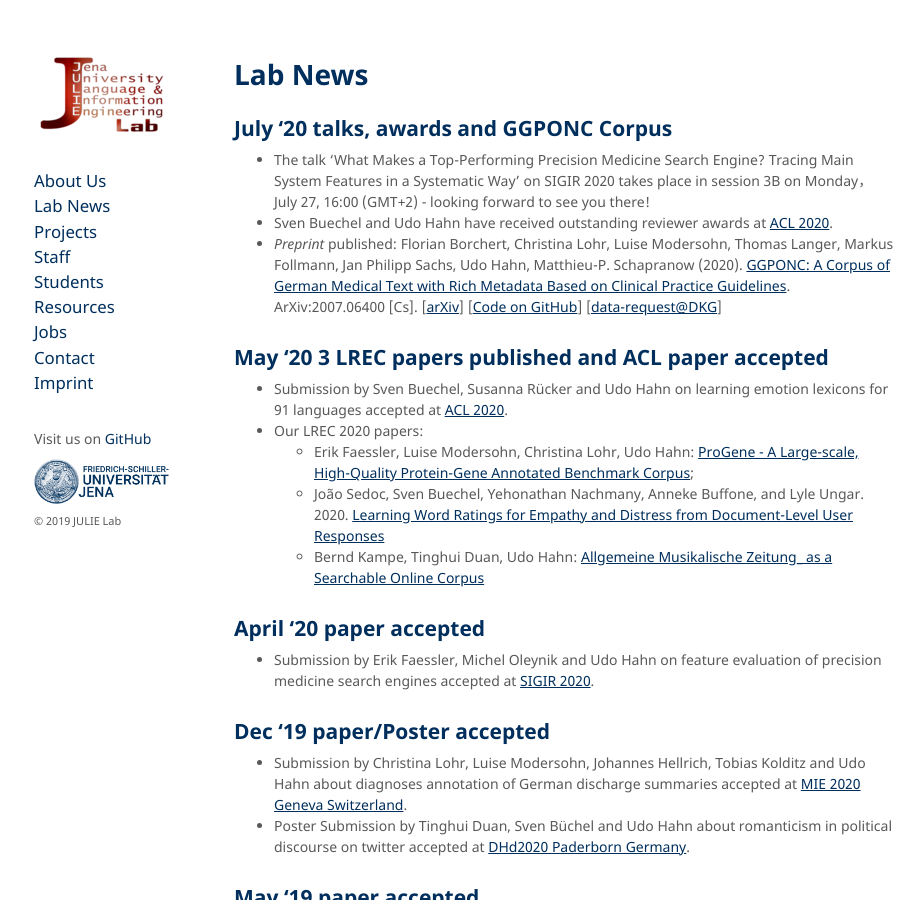
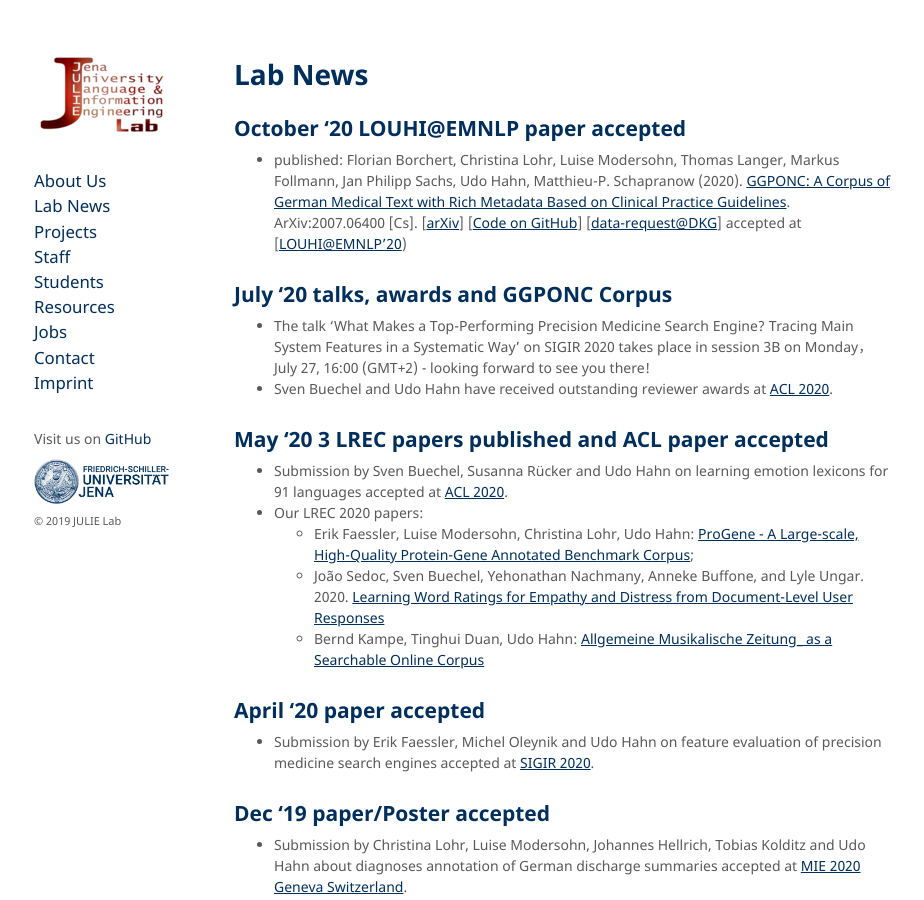
Before and after one commit to JULIELab/JULIELab.github.io, a Jekyll site: the page built from Lab+News.md, in a window 1280 px wide and 900 px high. Shown: the whole window, without its empty margins (176-1100 px from the left). Built offline with Jekyll 4.4.1, drawn with Linux system fonts in a browser that asks for light colours; our own code applies the rules of GitHub Pages for plain Markdown files.

Commit message:
Update Lab+News.md

```diff
--- a/Lab+News.md
+++ b/Lab+News.md
@@ -3,10 +3,14 @@
 ---
 # Lab News
 
+## October '20 LOUHI@EMNLP paper accepted
+
+* published: Florian Borchert, Christina Lohr, Luise Modersohn, Thomas Langer, Markus Follmann, Jan Philipp Sachs, Udo Hahn, Matthieu-P. Schapranow (2020). [GGPONC: A Corpus of German Medical Text with Rich Metadata Based on Clinical Practice Guidelines](http://arxiv.org/abs/2007.06400). ArXiv:2007.06400 [Cs]. [[arXiv](http://arxiv.org/abs/2007.06400)] [[Code on GitHub](https://github.com/JULIELab/GGPOnc)] [[data-request@DKG](https://www.leitlinienprogramm-onkologie.de/projekte/ggponc-english/)] accepted at [[LOUHI@EMNLP'20](https://louhi2020.fbk.eu/))
+
 ## July '20 talks, awards and GGPONC Corpus
+
 * The talk 'What Makes a Top-Performing Precision Medicine Search Engine? Tracing Main System Features in a Systematic Way' on SIGIR 2020 takes place in session 3B on Monday，July 27, 16:00 (GMT+2) - looking forward to see you there!
 * Sven Buechel and Udo Hahn have received outstanding reviewer awards at [ACL 2020](https://acl2020.org/).
-* *Preprint* published: Florian Borchert, Christina Lohr, Luise Modersohn, Thomas Langer, Markus Follmann, Jan Philipp Sachs, Udo Hahn, Matthieu-P. Schapranow (2020). [GGPONC: A Corpus of German Medical Text with Rich Metadata Based on Clinical Practice Guidelines](http://arxiv.org/abs/2007.06400). ArXiv:2007.06400 [Cs]. [[arXiv](http://arxiv.org/abs/2007.06400)] [[Code on GitHub](https://github.com/JULIELab/GGPOnc)] [[data-request@DKG](https://www.leitlinienprogramm-onkologie.de/projekte/ggponc-english/)]
 
 ## May '20 3 LREC papers published and ACL paper accepted
 
```
